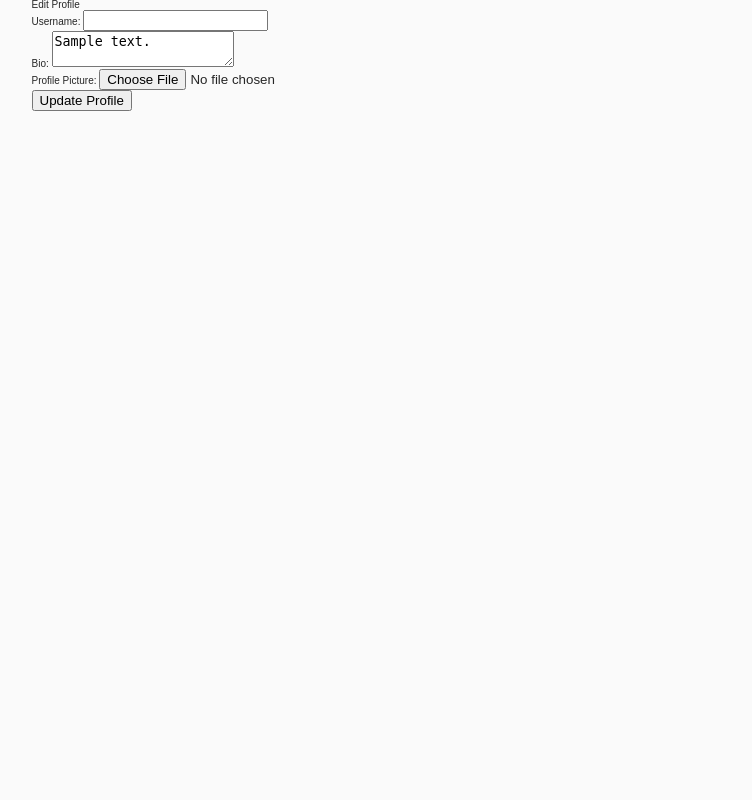
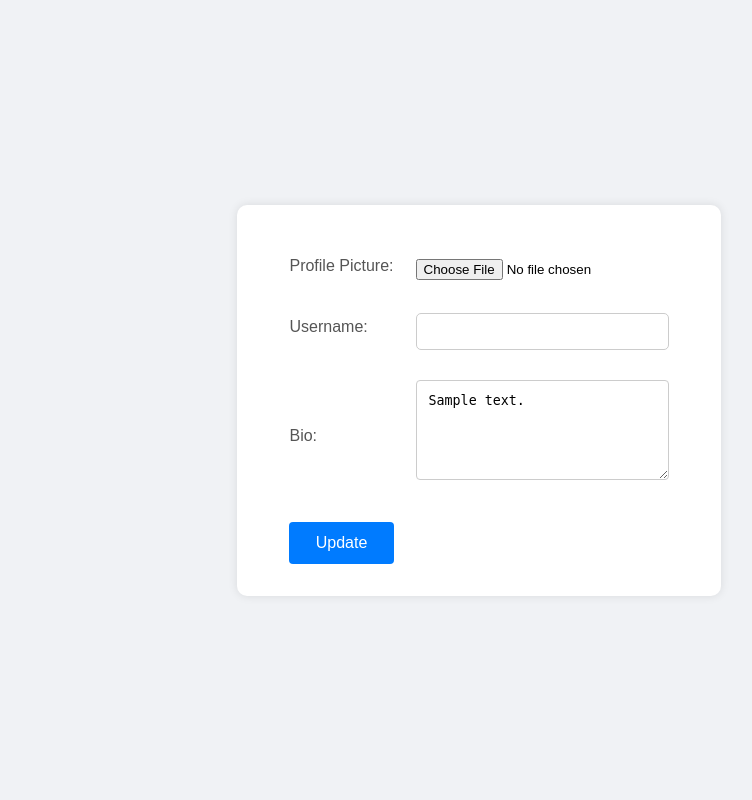
Before and after one commit to Bineesh627/reciperave, a Django app: template reciperave/profiles/templates/profiles/edit_profile.html in a window 1280 px wide. Shown: the whole page, without its empty margins (161-913 px from the left). Run offline with Django 3.2, Linux system fonts and the light colour scheme; the template is opened without the code that fills it: most values are stand-ins (such as "Sample title", 1, 10 or a date in 2020); some libraries are stand-ins or nearby versions.

```diff
--- a/reciperave/interactions/templates/interactions/edit_rate_post.html
+++ b/reciperave/interactions/templates/interactions/edit_rate_post.html
@@ -16,7 +16,6 @@
 
     <!-- Comment Section -->
     <div class="comments-section">
-        <h3>Comment</h3>
         <div class="comment-box">
             <textarea name="comments" placeholder="Write your comment..." style="height:100px;">{{ comment.comments }}</textarea>
         </div>
--- /dev/null
+++ b/reciperave/profiles/static/profiles/css/edit_profile.css
@@ -0,0 +1,88 @@
+body {
+    font-family: Arial, sans-serif;
+    background: #f0f2f5;
+    display: flex;
+    justify-content: center;
+    align-items: center;
+    height: 100vh;
+    margin: 0;
+  }
+
+  .container {
+    background: #ffffff;
+    padding: 20px 40px;
+    border-radius: 10px;
+    box-shadow: 0 0 10px rgba(0, 0, 0, 0.1);
+  }
+
+  h1 {
+    text-align: center;
+    color: #333333;
+  }
+
+  table {
+    width: 100%;
+    margin-top: 20px;
+  }
+
+  td {
+    padding: 10px;
+  }
+
+  input[type="text"] {
+    width: calc(100% - 22px);
+    padding: 10px;
+    margin-top: 8px;
+    margin-bottom: 8px;
+    border: 1px solid #cccccc;
+    border-radius: 5px;
+  }
+
+
+  input[type="text"]:focus {
+    border-color: #007bff;
+    outline: none;
+  }
+
+  label {
+    display: block;
+    margin-bottom: 8px;
+    color: #555555;
+  }
+
+  input[type="submit"] {
+    display: block;
+    width: 100%;
+    padding: 12px;
+    background: #007bff;
+    /* Blue color */
+    color: white;
+    border: none;
+    border-radius: 4px;
+    cursor: pointer;
+    font-size: 16px;
+    transition: background-color 0.3s, transform 0.3s;
+  }
+
+  input[type="submit"]:hover {
+    background: #0056b3;
+    /* Darker blue */
+    transform: scale(1.05);
+  }
+
+  textarea {
+    width: 100%;
+    padding: 12px;
+    margin-bottom: 16px;
+    border: 1px solid #cccccc;
+    border-radius: 4px;
+    box-sizing: border-box;
+    resize: vertical;
+    min-height: 100px;
+    transition: border-color 0.3s;
+  }
+
+  textarea:focus {
+    border-color: #007bff;
+    outline: none;
+  }
--- a/reciperave/profiles/templates/profiles/edit_profile.html
+++ b/reciperave/profiles/templates/profiles/edit_profile.html
@@ -1,23 +1,55 @@
-{% extends 'profiles/base.html' %}
+<!DOCTYPE html>
+<html lang="en">
 
-{% block title %}Edit Profile{% endblock %}
+<head>
+  <meta charset="UTF-8">
+  <meta name="viewport" content="width=device-width, initial-scale=1.0">
+  <meta http-equiv="X-UA-Compatible" content="ie=edge">
+  <title>Edit Profile</title>
+  {% load static %}
+  <link rel="stylesheet" href="{% static 'profiles/css/edit_profile.css' %}">
+</head>
 
-{% block content %}
-<h1>Edit Profile</h1>
-<form method="post" enctype="multipart/form-data" action="{% url 'edit_profile' %}">
+<body>
+  <div class="container">
+    <form method="post" enctype="multipart/form-data" action="{% url 'edit_profile' %}">
     {% csrf_token %}
-    <label for="username">Username:</label>
-    <input type="text" id="username" name="username" value="{{ user.username }}" required>
-    <br>
-    <!-- <label for="email">Email:</label>
-        <input type="email" id="email" name="email" value="{{ user.email }}" required>
-        <br> -->
-    <label for="bio">Bio:</label>
-    <textarea id="bio" name="bio">{{ profile.bio }}</textarea>
-    <br>
-    <label for="profile_picture">Profile Picture:</label>
-    <input type="file" id="profile_picture" name="profile_picture">
-    <br>
-    <button type="submit">Update Profile</button>
-</form>
-{% endblock %}
+      <table>
+        <tr>
+          <td>
+          <label for="profile_picture">Profile Picture:</label>
+          </td>
+          <td>
+            <input type="file" id="profile_picture" name="profile_picture">
+          </td>
+        </tr>
+
+        <tr>
+          <td>
+            <label for="username">Username:</label>
+          </td>
+          <td>
+            <input type="text" id="username" name="username" value="{{ user.username }}">
+          </td>
+        </tr>
+
+        <tr>
+          <td>
+            <label for="bio">Bio:</label>
+          </td>
+          <td>
+            <textarea id="bio" name="bio">{{ profile.bio }}</textarea>
+          </td>
+        </tr>
+
+        <tr>
+          <td>
+            <input type="submit" value="Update">
+          </td>
+        </tr>
+      </table>
+    </form>
+  </div>
+</body>
+
+</html>
```
Also changed, not shown: reciperave/profiles/templates/profiles/profile.html (+7 -5 lines), reciperave/profiles/views.py (+5 -2 lines).
